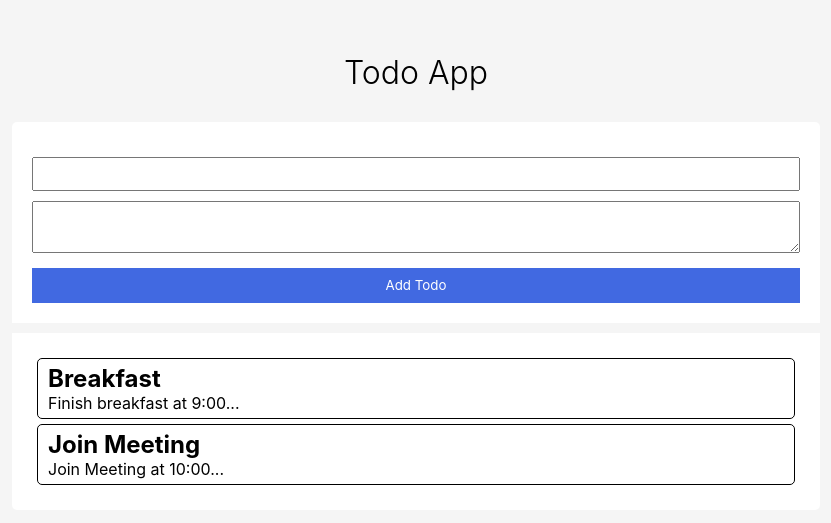
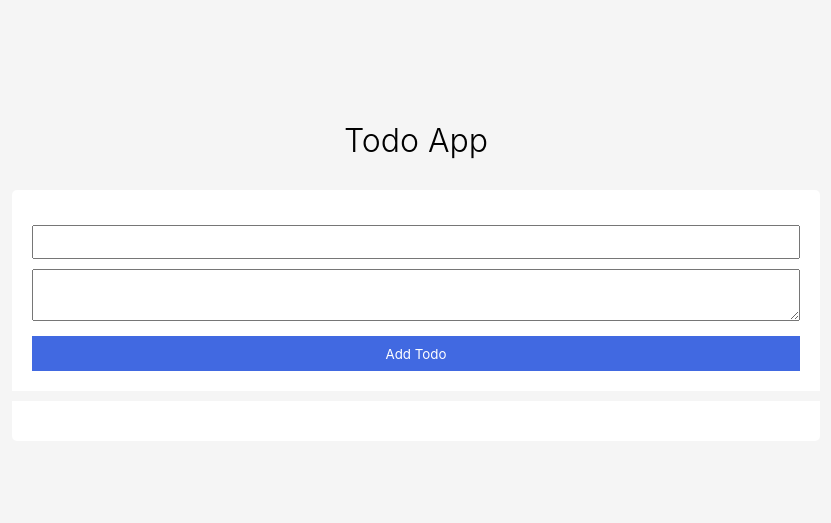
Before and after one commit to AllenDodul/react-fjarsd, a React (Create React App) app: page / in a window 1280 px wide. Shown: the part 129-652 px from the top of the page, without its empty margins (224-1055 px from the left). Built offline with nearby package versions, Linux system fonts and the light colour scheme.

Commit message:
2 files modified

```diff
--- a/src/App.js
+++ b/src/App.js
@@ -5,31 +5,20 @@ import Todos from "./Todos";
 import "./style.css";
 
 
-const todos = [
-  {
-    id: 1,
-    title: "Breakfast",
-    desc: "Finish breakfast at 9:00..."
-  },
-  {
-    id: 2,
-    title: "Join Meeting",
-    desc: "Join Meeting at 10:00..."
-  }
-];
-
 export default function App() {
   const [allTodos, setAllTodos] = useState([]);
 
   const getNewTodo = (todo) =>{
-    console.log(todo);
+    setAllTodos((oldTodo)=>{
+      return [...oldTodo, {todo}];
+    });
   }
 
   return (
     <div className="app">
       <h1 className="title">Todo App</h1>
       <NewTodo  getNewTodo={getNewTodo}/>
-      <Todos getTodos={todos}/>
+      <Todos getTodos={allTodos}/>
     </div>
   );
 }
--- a/src/Todos.jsx
+++ b/src/Todos.jsx
@@ -6,7 +6,7 @@ const Todos = (props) => {
   return(
     <div className={style.todoContainer}>
       {props.getTodos.map((todo)=>
-       <Todo todo={todo}/>
+       <Todo todo={todo.todo}/>
       )}
     </div>
   )
```
